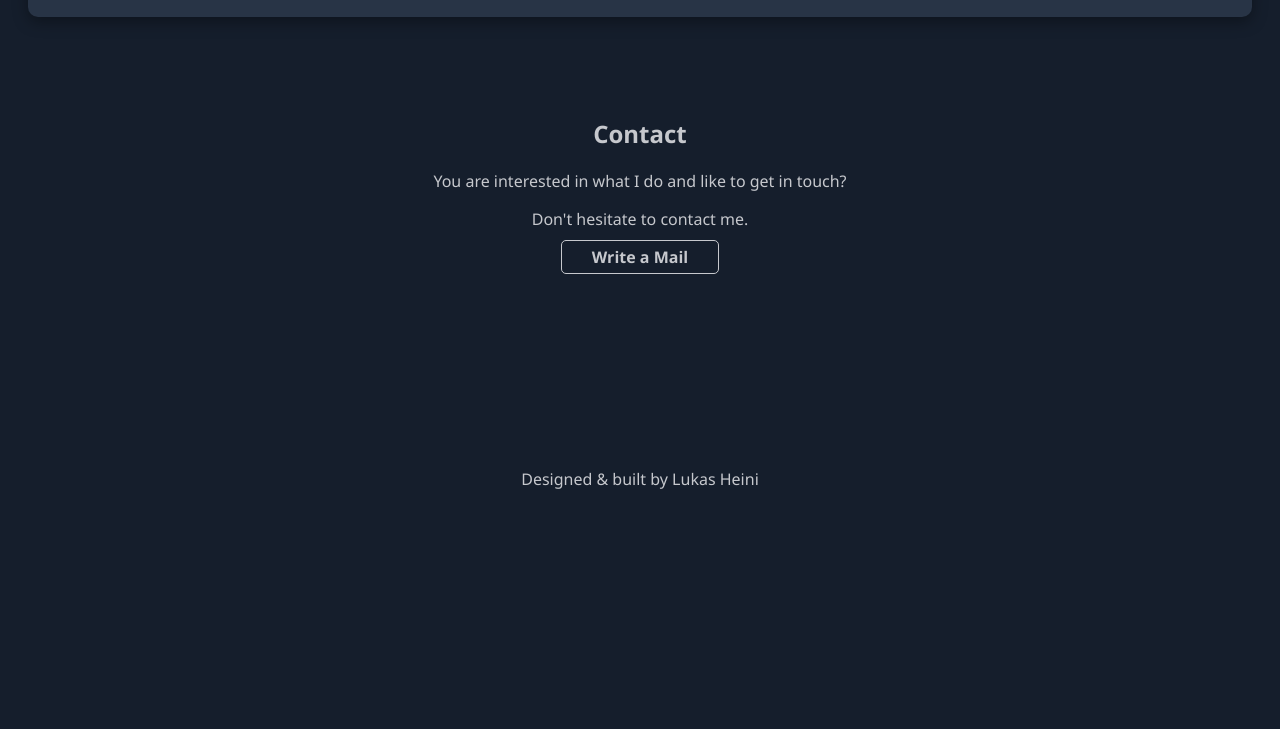
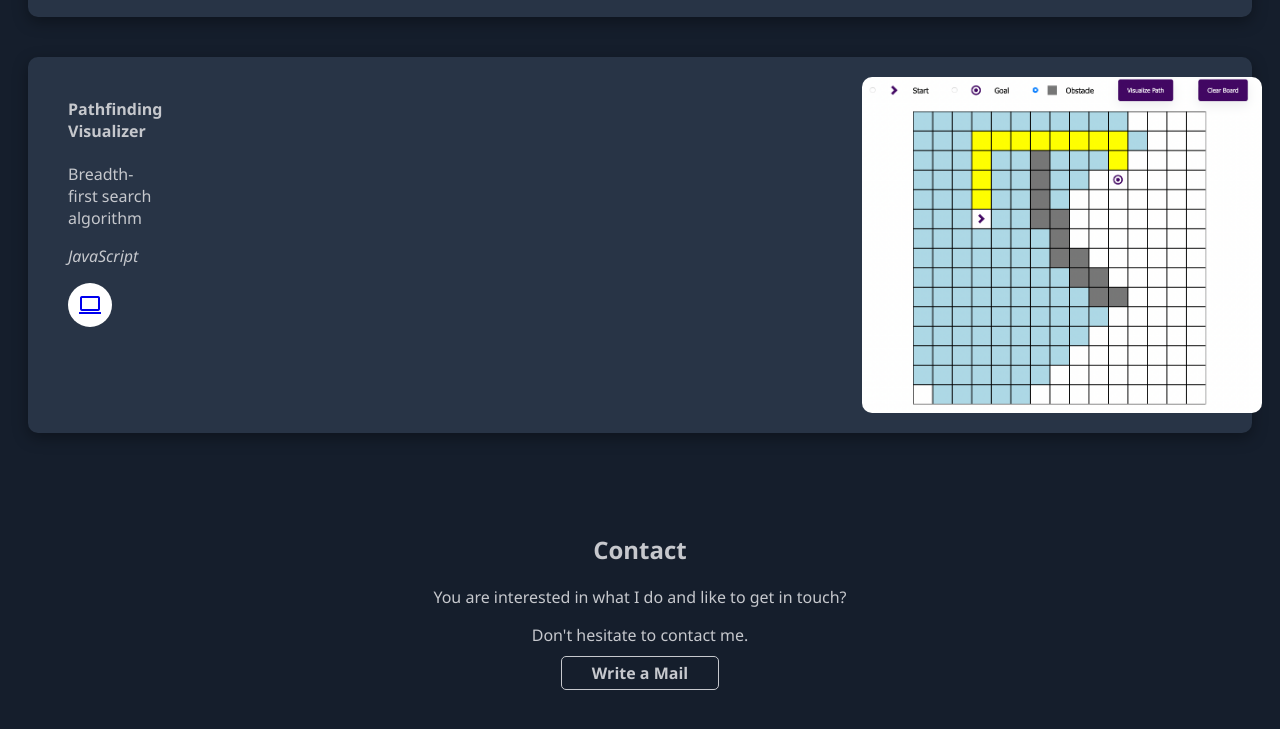
Before and after one commit to lukasheini98/lukasheini98.github.io, a plain HTML site: page index.html in a window 1280 px wide. Shown: the part 2139-2868 px from the top of the page. Before the commit the page ends 2645 px from the top, so only its background shows below. Drawn offline with nearby package versions, Linux system fonts and the light colour scheme.

Commit message:
new project added

```diff
--- a/index.html
+++ b/index.html
@@ -94,6 +94,20 @@
             <img src="games.png" alt="" width="400px" class="duneImage">
         </div>
         </div>
+        <div class="project">
+            <div style="display: flex; gap: clamp(700px, 50%, 1000px);padding: 20px; justify-content: space-between;">
+                <div>
+            <h4>Pathfinding Visualizer</h4>
+            <p>Breadth-first search algorithm</p>
+            <p><i>JavaScript</i></p>
+            <div class="linkstoProject">
+            <a href="https://pathfinding-visualizer-esjj.onrender.com" target="_blank">
+            <span class="material-symbols-outlined" style="border-radius: 50%; background-color: white; padding: 10px;">computer</span>        </a>
+        </div>
+        </div>
+            <img src="pathfinder.png" alt="" width="400px" class="duneImage">
+        </div>
+        </div>
     </div>
 
     <div id="contact">
```
